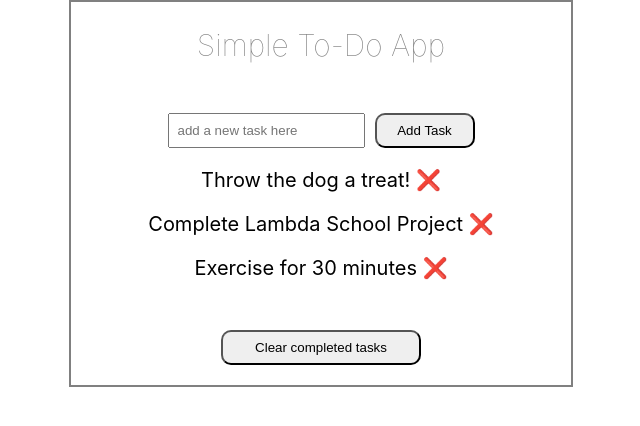
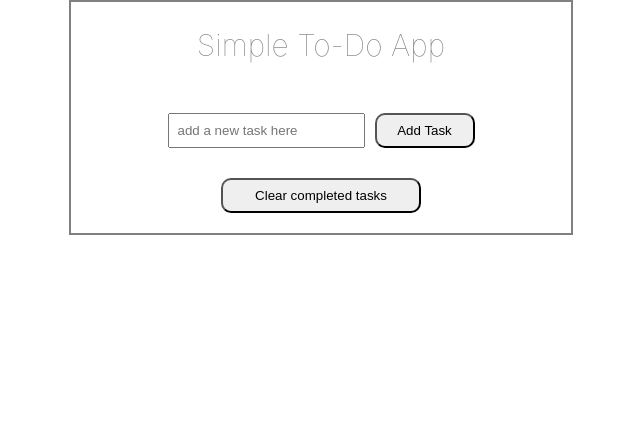
Before and after one commit to bloominstituteoftechnology/reducer-todo, a React (Create React App) app in the folder reducer-todo/: page / in a window 1280 px wide. Shown: the top 426 px of the page, without its empty margins (319-959 px from the left). Built offline with nearby package versions, Linux system fonts and the light colour scheme.

Commit message:
built form reducer and formActions, app functioning properly after lots and lots of tweaking

```diff
--- a/reducer-todo/src/App.js
+++ b/reducer-todo/src/App.js
@@ -1,92 +1,38 @@
-import React from 'react';
-import TodoForm from './components/TodoForm';
+import React, { useReducer } from 'react';
 import './components/Todo.css';
 import TaskList from './components/TodoList';
+import formReducer, {initialState} from './reducers/formReducer';
+import {addTask, toggleCompleted, clearCompleted} from './reducers/formActions';
+import TodoForm from './components/TodoForm';
 
 
 
-const tasks = [
-  {
-    name: 'Throw the dog a treat!',
-    id: 4132,
-    completed: false
-  },
-  {
-    name: 'Complete Lambda School Project',
-    id: 4143,
-    completed: false
-  },
-  {
-    name: 'Exercise for 30 minutes',
-    id: 4146,
-    completed: false
+function App () {
+  const [state, dispatch] = useReducer(formReducer, initialState)
+
+  const newTask = (task) => {
+    dispatch(addTask(task))
   }
-];
 
+  const toggleTask = (taskId) => {
+    dispatch(toggleCompleted(taskId))
+  }
 
-class App extends React.Component {
-  // you will need a place to store your state in this component.
-  // design `App` to be the parent component of your application.
-  // this component is going to take care of state, and any change handlers you need to work with your state
-  constructor() {
-    super();
-    this.state = {
-    tasks
-  }
-}
-
-
-  addTask = (taskName, e) => {
-    console.log(e);
-    e.preventDefault();
-    const newTask = {
-      id: Date.now(),
-      name: taskName,
-      completed: false
-    }
-    this.setState({
-      ...this.state,
-      tasks: [...this.state.tasks, newTask]
-    })
+  const clearTask = () => {
+    dispatch(clearCompleted())
   }
 
 
-  toggleCompleted = (taskId) => {
-    const newTasks = this.state.tasks.map(task => {
-      if (taskId === task.id) {
-        return {
-          ...task,
-          completed: !tasks.completed
-        }
-      }
-      else {return task}
-    })
-      this.setState({
-        ...this.state,
-        tasks: newTasks
-      })
-  }
 
-
-  clearCompleted = () => {
-    console.log('clearing completed tasks!')
-    this.setState({
-      ...this.state,
-      tasks: this.state.tasks.filter(task => !task.completed)
-    })
-  }
-
-
-  render() {
     return (
       <div className='container'>
         <h2>Simple To-Do App</h2>
-        <TodoForm addTask={this.addTask}/>
-        <TaskList tasks={this.state.tasks} toggleCompleted={this.toggleCompleted} clearCompleted={this.clearCompleted}  />
+        <TodoForm newTask={newTask}/>
+        <TaskList tasks={state.tasks} toggleTask={toggleTask} clearTask={clearTask}  />
 
       </div>
     );
   }
-}
+
 
 export default App;
--- a/reducer-todo/src/components/Todo.js
+++ b/reducer-todo/src/components/Todo.js
@@ -4,7 +4,7 @@ import React from 'react';
 const Todo = props => {
     return (
         <div className={`task${props.task.completed ? ' completed' : ''}`}
-        onClick={() => props.toggleCompleted(props.task.id)}>
+        onClick={() => props.toggleTask(props.task.id)}>
 
         {props.task.completed ? <p>{props.task.name} ✅</p> : <p>{props.task.name} ❌</p>}
     </div>
--- a/reducer-todo/src/components/TodoForm.js
+++ b/reducer-todo/src/components/TodoForm.js
@@ -18,7 +18,7 @@ class TodoForm extends React.Component {
     submitHandler = e => {
         e.preventDefault();
         this.setState({ task: ''})
-        this.props.addTask(this.state.task, e)
+        this.props.newTask(this.state.task, e)
     }
 
     render() {
--- a/reducer-todo/src/components/TodoList.js
+++ b/reducer-todo/src/components/TodoList.js
@@ -7,10 +7,10 @@ const TaskList = (props) => {
     return (
         <div className='task-map'>
             {props.tasks.map(task => (
-                <Todo key={task.id} task={task} toggleCompleted={props.toggleCompleted} />
+                <Todo key={task.id} task={task} toggleTask={props.toggleTask} />
     ))}
 
-            <button className='clear-btn' onClick={e => props.clearCompleted()}>Clear completed tasks</button>
+            <button className='clear-btn' onClick={e => props.clearTask()}>Clear completed tasks</button>
 
             </div>
 
--- /dev/null
+++ b/reducer-todo/src/reducers/formActions.js
@@ -0,0 +1,17 @@
+export const ADD_TASK = 'ADD_TASK';
+export const TOGGLE_COMPLETED = 'TOGGLE_COMPLETED';
+export const CLEAR_COMPLETED = 'CLEAR_COMPLETED';
+
+
+export const addTask = (action) => {
+  const newTask = {name: action, id: Date.now(), completed: false}
+    return ({type: ADD_TASK, payload: newTask})
+}
+
+export const toggleCompleted = (taskId) => {
+    return ({type: TOGGLE_COMPLETED, payload: taskId})
+}
+
+export const clearCompleted = () => {
+    return ({type: CLEAR_COMPLETED})
+}
--- /dev/null
+++ b/reducer-todo/src/reducers/formReducer.js
@@ -0,0 +1,43 @@
+import {ADD_TASK, TOGGLE_COMPLETED, CLEAR_COMPLETED} from './formActions';
+
+export const initialState = {
+    tasks: []
+}
+
+
+const formReducer = (state = initialState, action) => {
+  switch(action.type) {
+
+    case(ADD_TASK):
+        return ({
+          ...state,
+          tasks:[...state.tasks, action.payload]
+        })
+
+    case(TOGGLE_COMPLETED):
+        return ({
+          ...state,
+          tasks:[...state.tasks.map(task => {
+          if(task.id === action.payload) {
+            return {...task, completed: !task.completed}
+          }
+            return(task)
+        })]
+      })
+
+    case(CLEAR_COMPLETED):
+        return ({
+        ...state,
+        tasks: [...state.tasks.filter((task => {
+            return (!task.completed)
+        }
+        ))]
+      })
+
+      default:
+        return(state);
+
+    }
+  }
+
+export default formReducer;
```
Also changed, not shown: reducer-todo/src/formReducer.js (deleted, +0 -25 lines).
